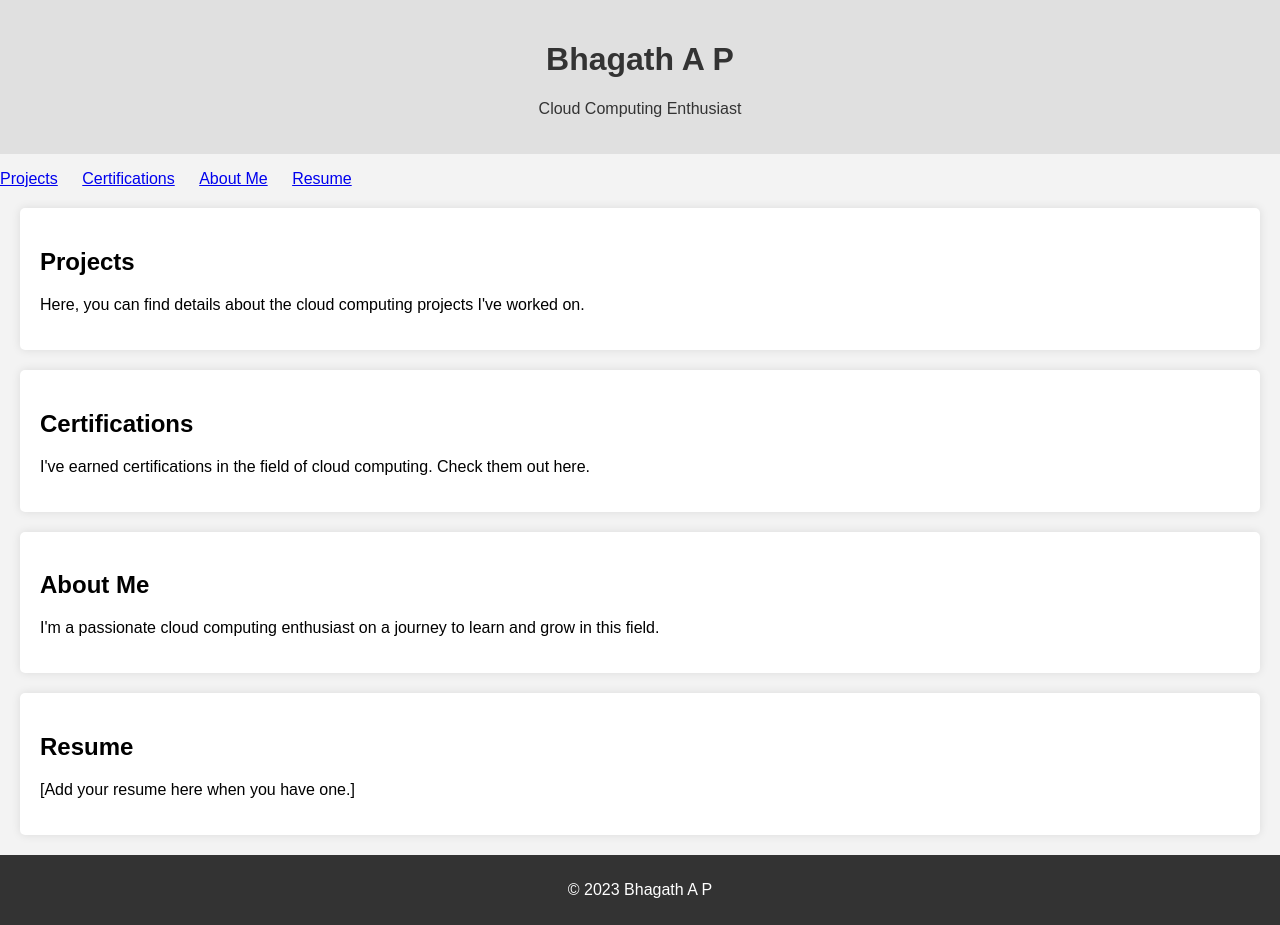
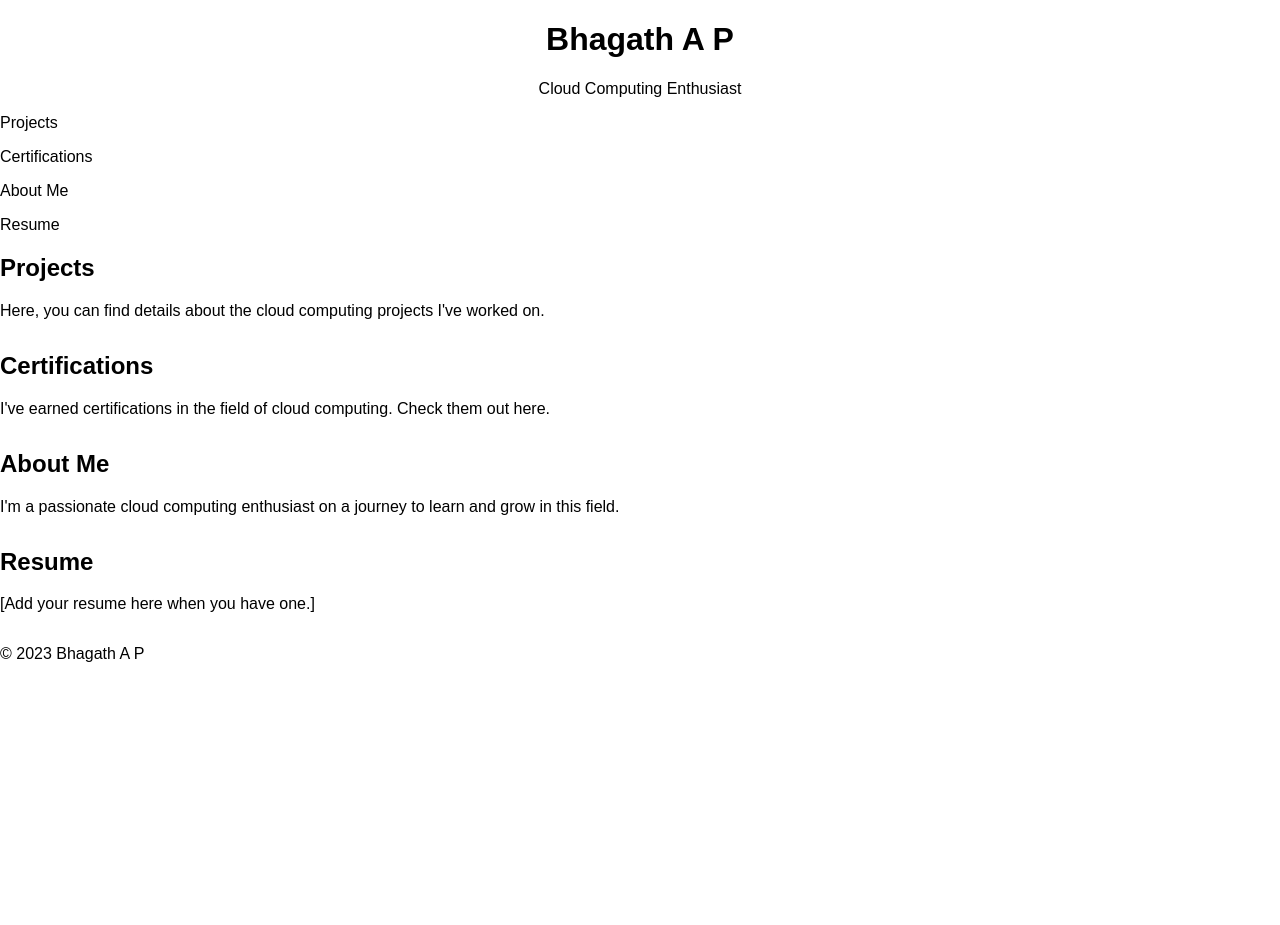
Before and after one commit to bhagath-ap/bhagath-ap.github.io, a plain HTML site: page index.html in a window 1280 px wide. After the commit the page ends 800 px from the top, so only its background shows below. Drawn offline with Linux system fonts and the light colour scheme.

Commit message:
Update style.css

```diff
--- a/assets/css/style.css
+++ b/assets/css/style.css
@@ -1,39 +1,44 @@
-/* Minimalistic CSS styles */
 body {
-    font-family: Arial, sans-serif;
-    background-color: #f3f3f3; /* Light gray background */
-    margin: 0;
-    padding: 0;
+  font-family: sans-serif;
+  margin: 0;
+  padding: 0;
 }
 
 header {
-    text-align: center;
-    background-color: #e0e0e0; /* Light beige header */
-    color: #333; /* Dark gray text */
-    padding: 20px;
+  text-align: center;
 }
 
-nav ul {
-    list-style-type: none;
-    padding: 0;
+h1 {
+  font-size: 2em;
 }
 
-nav ul li {
-    display: inline;
-    margin-right: 20px;
+main {
+  width: 80%;
+  margin: 0 auto;
 }
 
 section {
-    margin: 20px;
-    padding: 20px;
-    background-color: #fff; /* White sections */
-    border-radius: 5px;
-    box-shadow: 0 0 10px rgba(0, 0, 0, 0.1);
+  margin-bottom: 2em;
 }
 
-footer {
-    text-align: center;
-    padding: 10px;
-    background-color: #333; /* Dark gray footer */
-    color: #fff; /* White text */
+ul {
+  list-style: none;
+  padding: 0;
 }
+
+li {
+  margin-bottom: 1em;
+}
+
+a {
+  color: #000;
+  text-decoration: none;
+}
+
+a:hover {
+  text-decoration: underline;
+}
+
+.contact-form {
+  /* Style your contact form here */
+}
```
